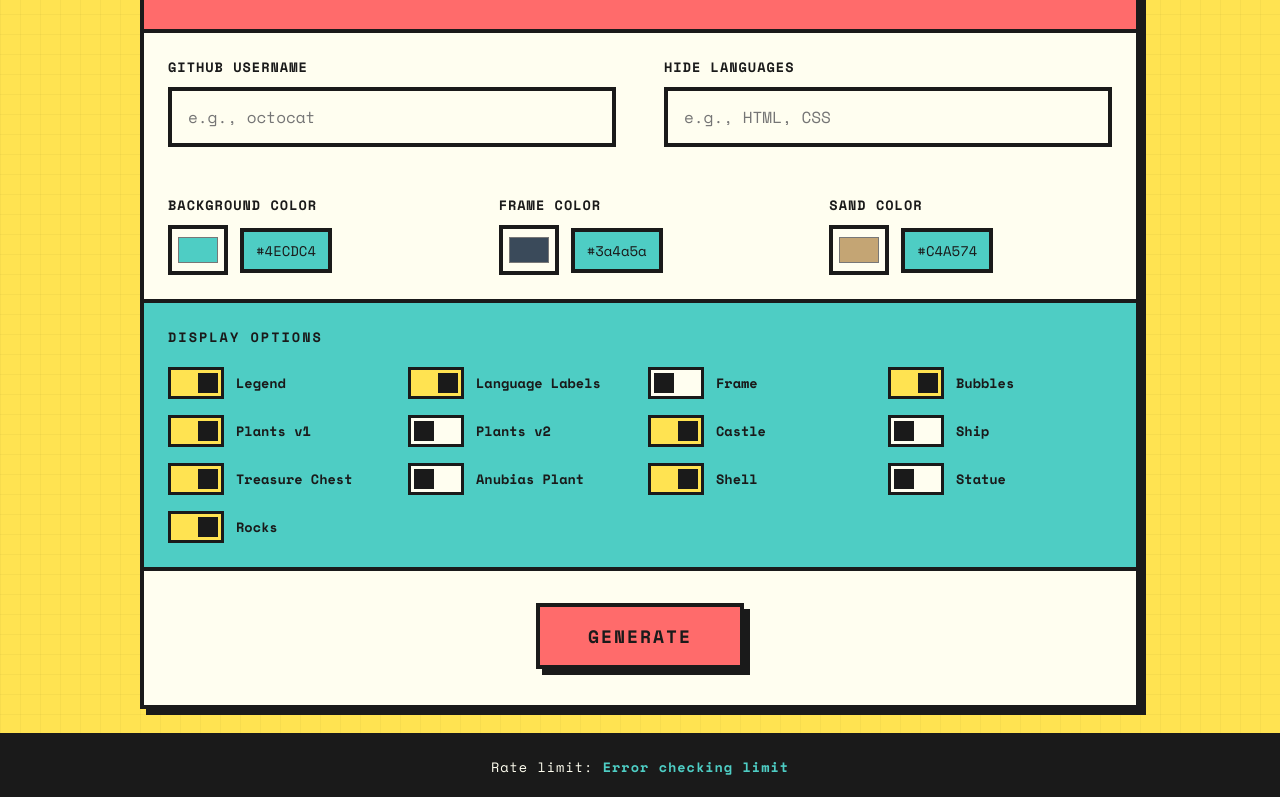
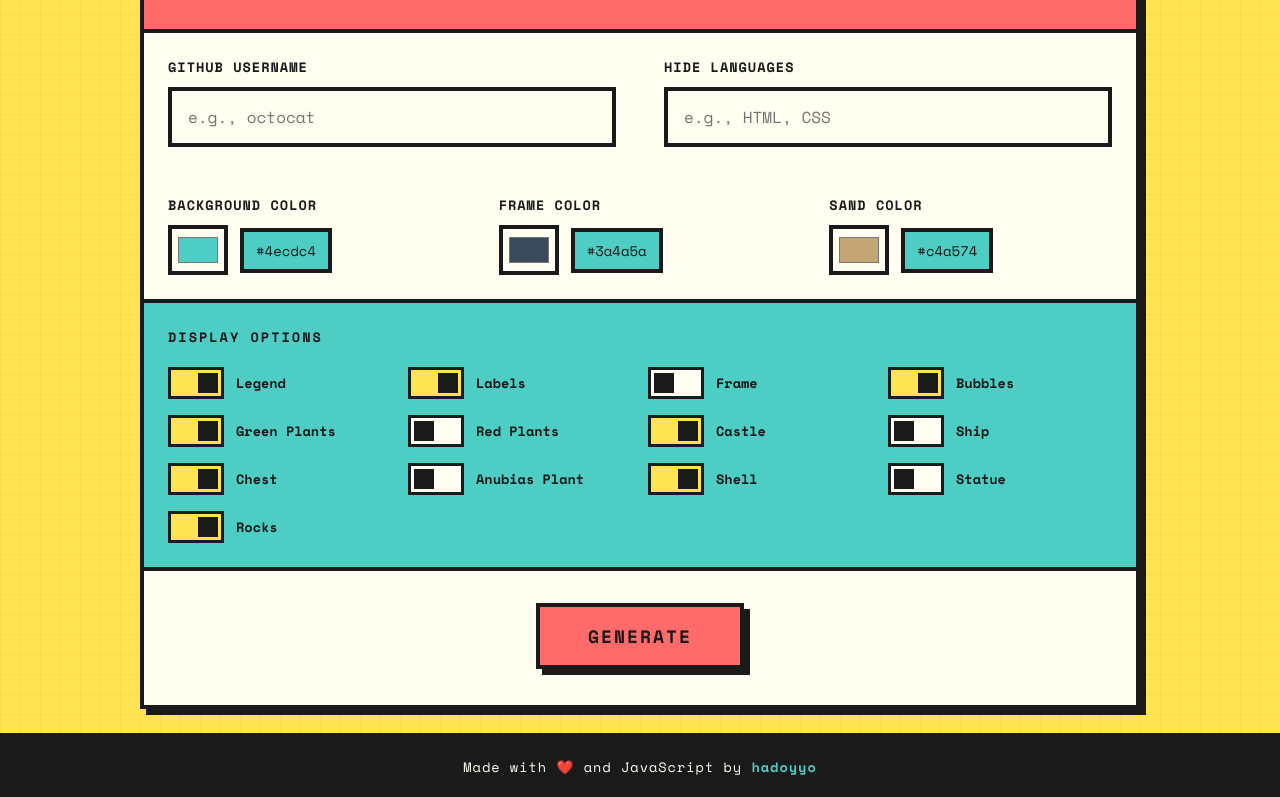
Before and after one commit to hadoyyo/GitHub-Fish-Tank, a website: page public/index.html in a window 1280 px wide. Shown: the part 166-963 px from the top of the page. Drawn offline with nearby package versions, Linux system fonts and the light colour scheme; no server answers.

Commit message:
update UI and legend styling

```diff
--- a/public/index.html
+++ b/public/index.html
@@ -32,8 +32,8 @@
           <div class="input-group">
             <label for="bgColor">Background Color</label>
             <div class="color-input-wrapper">
-              <input type="color" id="bgColor" value="#4ECDC4">
-              <span class="color-value" id="bgColorValue">#4ECDC4</span>
+              <input type="color" id="bgColor" value="#4ecdc4">
+              <span class="color-value" id="bgColorValue">#4ecdc4</span>
             </div>
           </div>
 
@@ -48,8 +48,8 @@
           <div class="input-group">
             <label for="sandColor">Sand Color</label>
             <div class="color-input-wrapper">
-              <input type="color" id="sandColor" value="#C4A574">
-              <span class="color-value" id="sandColorValue">#C4A574</span>
+              <input type="color" id="sandColor" value="#c4a574">
+              <span class="color-value" id="sandColorValue">#c4a574</span>
             </div>
           </div>
         </div>
@@ -70,7 +70,7 @@
                 <input type="checkbox" id="showLanguageLabels" checked>
                 <span class="toggle-slider"></span>
               </label>
-              <span class="toggle-label">Language Labels</span>
+              <span class="toggle-label">Labels</span>
             </div>
 
              <div class="toggle-group">
@@ -95,14 +95,14 @@
                 <input type="checkbox" id="showPlants" checked>
                 <span class="toggle-slider"></span>
               </label>
-              <span class="toggle-label">Plants v1</span>
+              <span class="toggle-label">Green Plants</span>
             </div>
             <div class="toggle-group">
               <label class="toggle">
                 <input type="checkbox" id="showPlantsAlt">
                 <span class="toggle-slider"></span>
               </label>
-              <span class="toggle-label">Plants v2</span>
+              <span class="toggle-label">Red Plants</span>
             </div>
 
             <div class="toggle-group">
@@ -125,7 +125,7 @@
                   <input type="checkbox" id="showChest" checked>
                   <span class="toggle-slider"></span>
                 </label>
-                <span class="toggle-label">Treasure Chest</span>
+                <span class="toggle-label">Chest</span>
               </div>
               <div class="toggle-group">
                 <label class="toggle">
@@ -184,7 +184,7 @@
     </main>
 
     <footer>
-      <p>Rate limit: <span id="rateLimit">Checking...</span></p>
+      <p>Made with ❤️ and JavaScript by <a href="https://github.com/hadoyyo" style="color: #4ECDC4; text-decoration: none; font-weight: 700;">hadoyyo</a></p>
     </footer>
 
 
--- a/public/style.css
+++ b/public/style.css
@@ -404,9 +404,16 @@ footer p {
   letter-spacing: 1px;
 }
 
-#rateLimit {
+footer a {
   font-weight: 700;
   color: var(--accent);
+  text-decoration: none;
+  transition: opacity 0.2s;
+}
+
+footer a:hover {
+  opacity: 0.8;
+  text-decoration: underline;
 }
 
 @media (max-width: 768px) {
--- a/server.js
+++ b/server.js
@@ -17,6 +17,7 @@ app.get('/api/generate', async (req, res) => {
       sand = 'C4A574',
       hide = '',
       show_legend = 'true',
+      show_language_labels = 'true',
       show_decorations = 'true',
       show_bubbles = 'true',
       show_rocks = 'true',
@@ -48,6 +49,7 @@ app.get('/api/generate', async (req, res) => {
     const frameColor = frame.startsWith('#') ? frame : `#${frame}`;
     const sandColor = sand.startsWith('#') ? sand : `#${sand}`;
     const showLegend = show_legend === 'true';
+    const showLanguageLabels = show_language_labels === 'true';
     const showDecorations = show_decorations === 'true';
     const showBubbles = show_bubbles === 'true';
     const showRocks = show_rocks === 'true';
@@ -85,6 +87,7 @@ app.get('/api/generate', async (req, res) => {
       frameColor,
       sandColor,
       showLegend,
+      showLanguageLabels,
       showDecorations,
       showBubbles,
       showRocks,
```
Also changed, not shown: lib/renderer.js.
